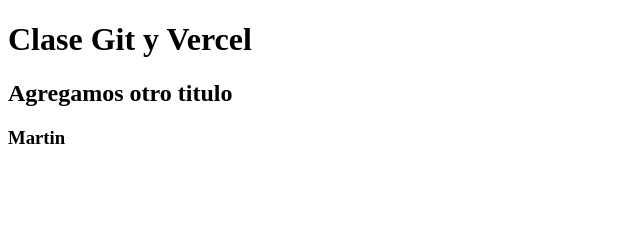
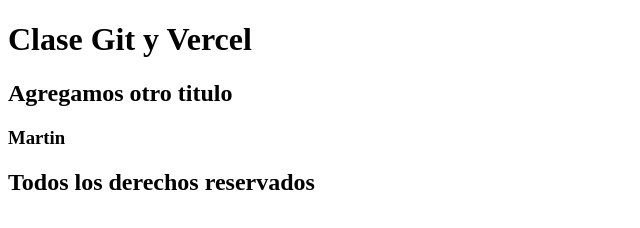
Before and after one commit to MartinM53/git-branches, a plain HTML site: page index.html in a window 1280 px wide. Shown: the whole page, without its empty margins (0-640 px from the left). Drawn offline with Linux system fonts and the light colour scheme.

Commit message:
fix:cambiamos p por h2 en footer

```diff
--- a/index.html
+++ b/index.html
@@ -10,5 +10,9 @@
     <h1>Clase Git y Vercel</h1>
     <h2>Agregamos otro titulo</h2>
     <h3>Martin</h3>
+
+    <footer>
+        <h2>Todos los derechos reservados</h2>
+    </footer>
 </body>
 </html>
```
